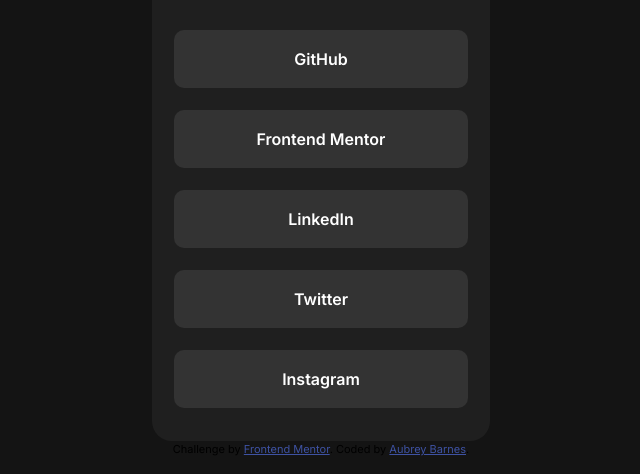
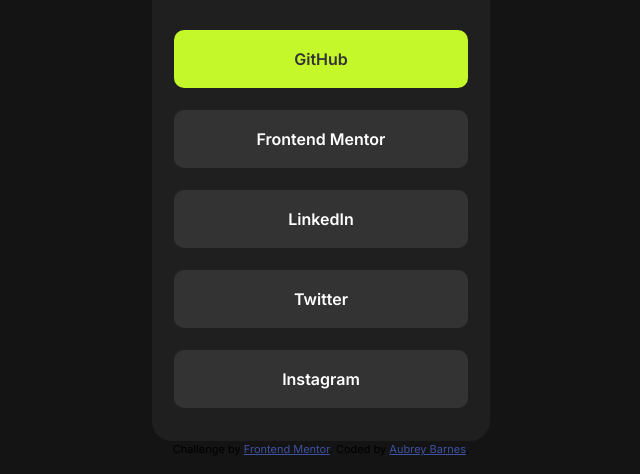
Before and after one commit to AubreyHBarnes/social-links, a plain HTML site: page index.html in a window 1280 px wide. In both pictures the pointer is over the link "GitHub". Shown: the part 326-800 px from the top of the page, without its empty margins (319-959 px from the left). Drawn offline with Linux system fonts and the light colour scheme.

Commit message:
Update styles.css

```diff
--- a/styles.css
+++ b/styles.css
@@ -154,5 +154,13 @@
 
     border-radius: var(--border-radius-sm);
     padding-block: var(--space-xs);
+
+    transition-property: background-color, color;
+    transition-duration: 450ms;
+
+    &:hover {
+        background-color: var(--color-green);
+        color: var(--color-grey-700);
+    }
   }
 }
```
